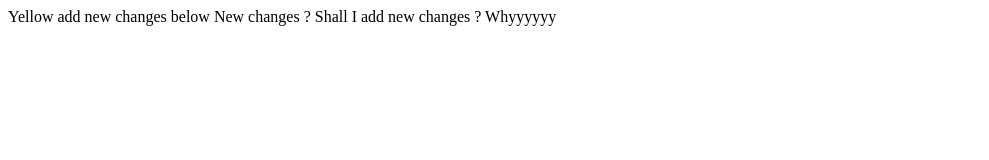
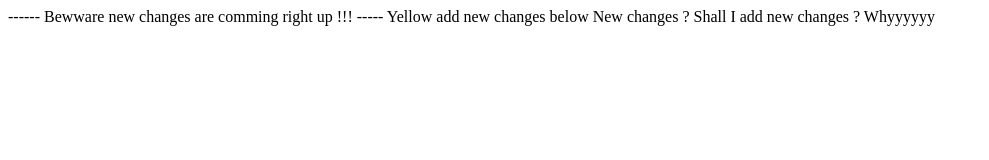
Before and after one commit to Amogh-Hirameki/newDummy, a plain HTML site: page index.html in a window 1280 px wide. Shown: the whole page, without its empty margins (0-989 px from the left). Drawn offline with Linux system fonts and the light colour scheme.

Commit message:
Update index.html

```diff
--- a/index.html
+++ b/index.html
@@ -1,4 +1,7 @@
 <html>
+  ------
+  Bewware new changes are comming right up !!!
+  -----
   Yellow
   add new changes below
   New changes ?
```
